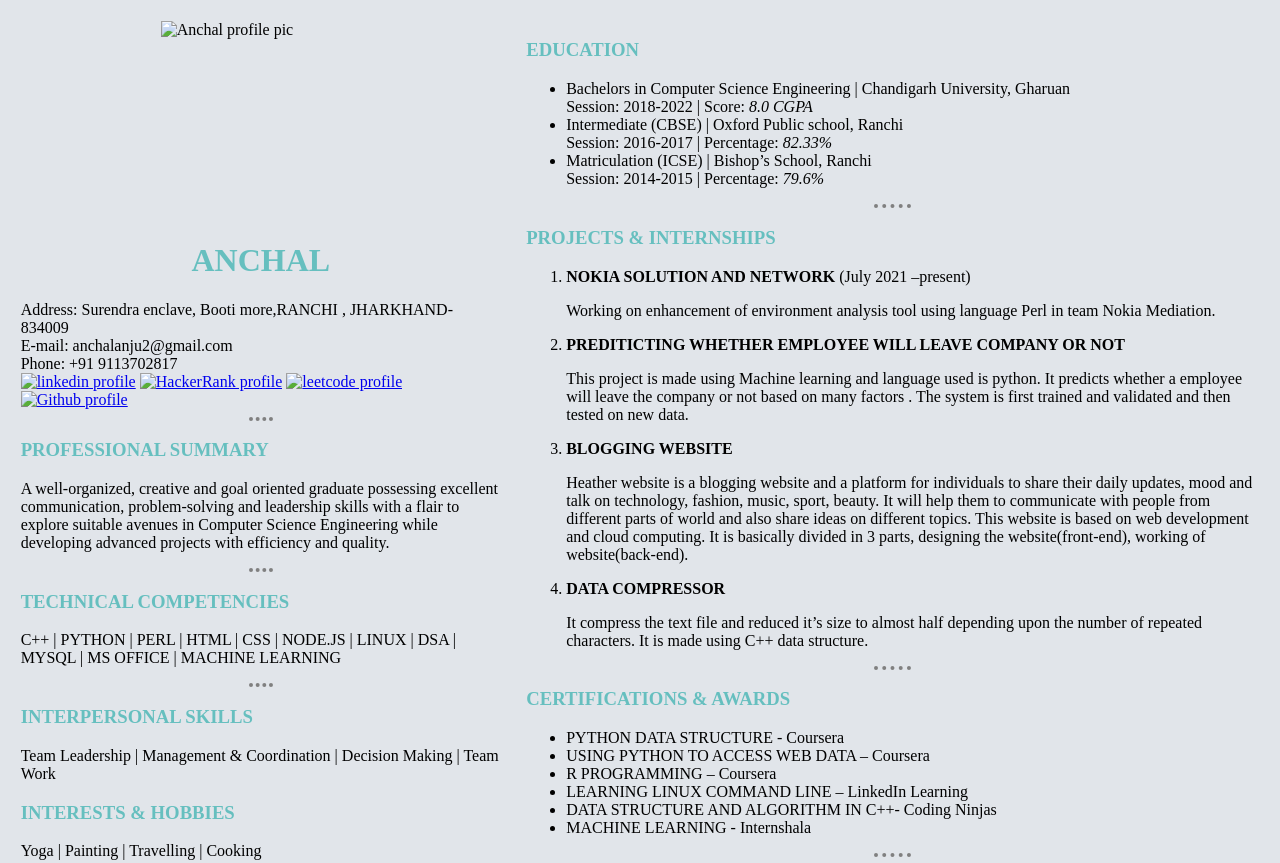
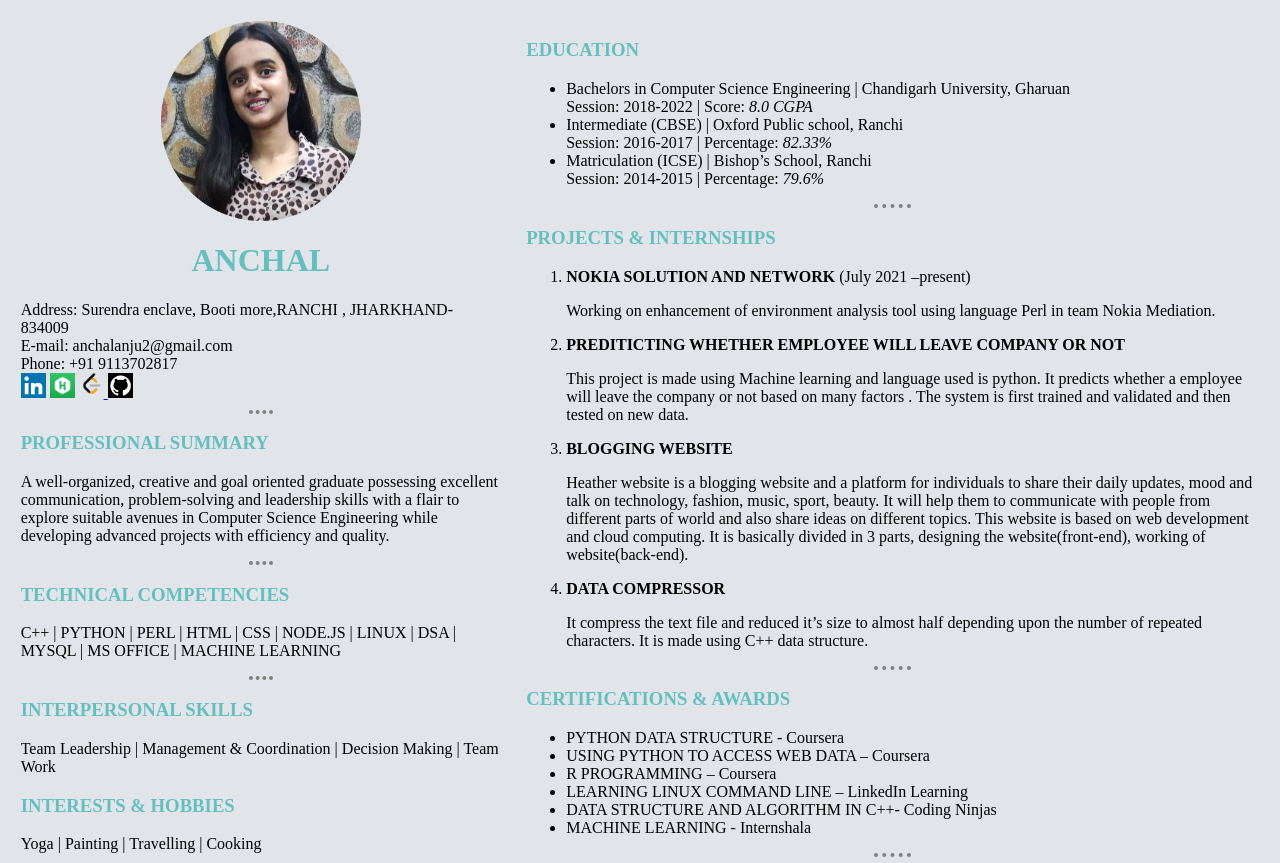
Before and after one commit to Anchalanju/CV, a plain HTML site: page index.html in a window 1280 px wide. Shown: the top 863 px of the page. Drawn offline with Linux system fonts and the light colour scheme.

Commit message:
Update index.html

```diff
--- a/index.html
+++ b/index.html
@@ -14,7 +14,7 @@
 
     <body>
 
-          <img class = "center" src="images/mypic1.png" height="200" width="200" alt="Anchal profile pic">
+          <img class = "center" src="image/mypic1.png" height="200" width="200" alt="Anchal profile pic">
 
 
             <h1 class= "center" >ANCHAL</h1>
@@ -23,10 +23,10 @@
             E-mail: anchalanju2@gmail.com <br>
             Phone: +91 9113702817 <br>
 
-            <a href="https://www.linkedin.com/in/anchal-37642b14a/" target="_blank"> <img src="images/linkedin logo.jpg" alt="linkedin profile" width="25" height="25"></a>
-            <a href="https://www.hackerrank.com/anchalanju2" target="_blank"> <img src="images/hackerrank.jpg" alt="HackerRank profile" width="25" height="25"></a>
-            <a href="https://leetcode.com/anchalanju/" target="_blank"> <img src="images/leetcode.png" alt="leetcode profile" width="25" height="25"> </a>
-            <a href="https://github.com/Anchalanju" target="_blank"> <img src="images/github.png" alt="Github profile" width="25" height="25"></a>
+            <a href="https://www.linkedin.com/in/anchal-37642b14a/" target="_blank"> <img src="image/linkedin logo.jpg" alt="linkedin profile" width="25" height="25"></a>
+            <a href="https://www.hackerrank.com/anchalanju2" target="_blank"> <img src="image/hackerrank.jpg" alt="HackerRank profile" width="25" height="25"></a>
+            <a href="https://leetcode.com/anchalanju/" target="_blank"> <img src="image/leetcode.png" alt="leetcode profile" width="25" height="25"> </a>
+            <a href="https://github.com/Anchalanju" target="_blank"> <img src="image/github.png" alt="Github profile" width="25" height="25"></a>
       <hr>
 
       <h3>PROFESSIONAL SUMMARY</h3>
```
